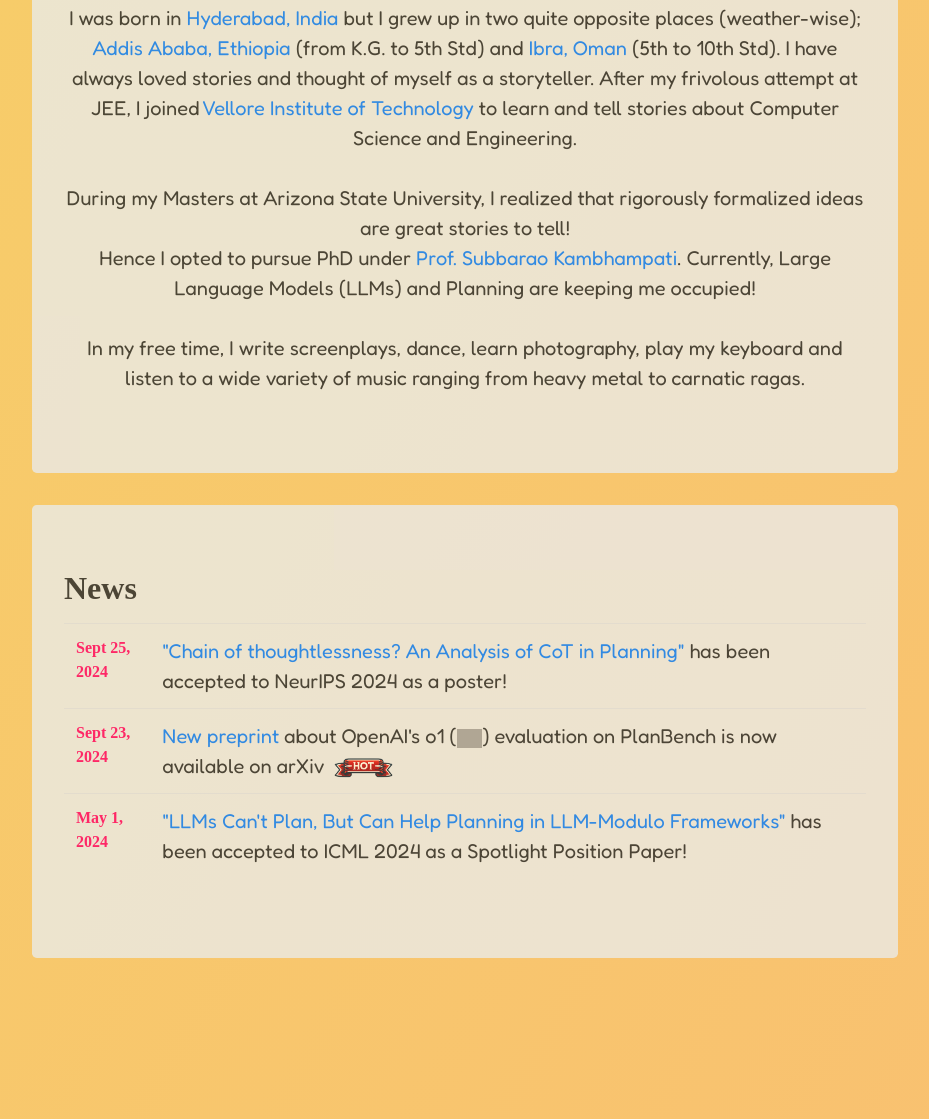
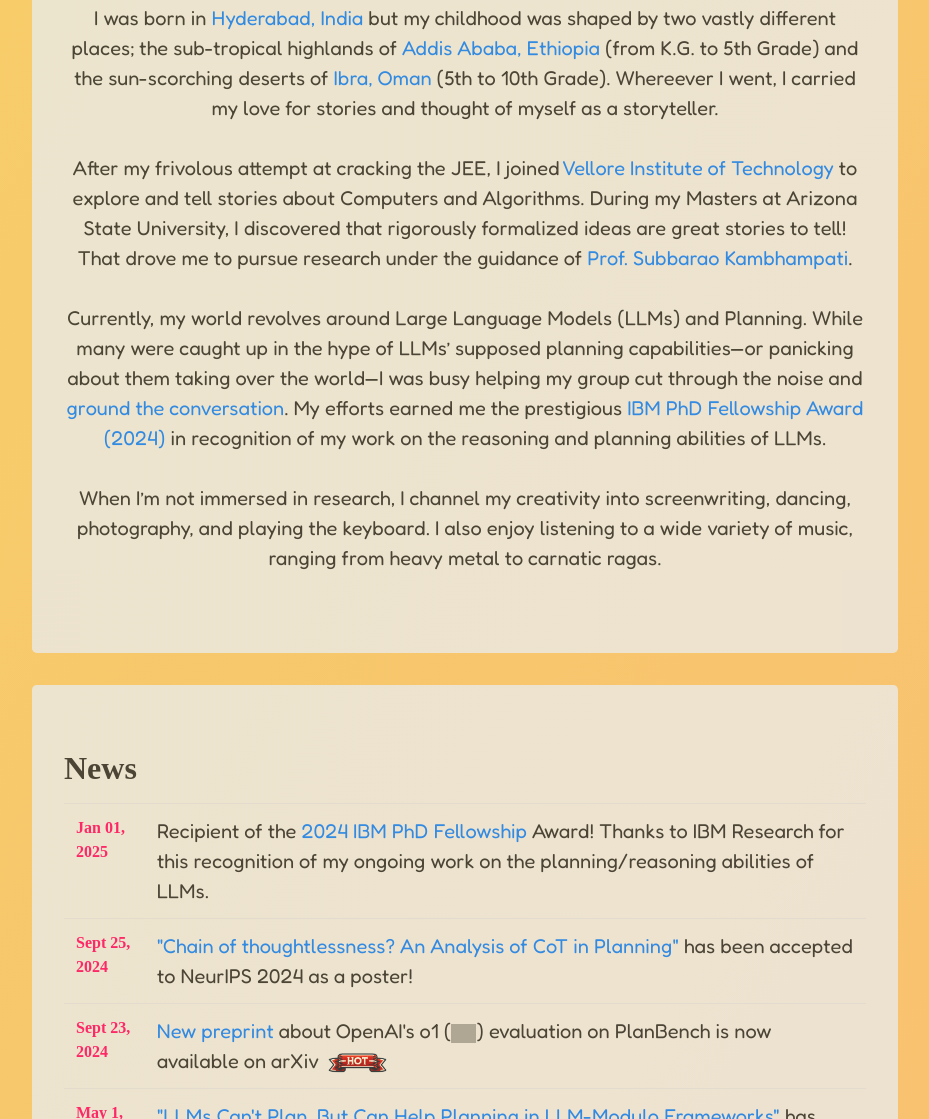
Before and after one commit to karthikv792/karthikv792.github.io, a plain HTML site: page index.html in a window 1280 px wide. Shown: the part 1463-2582 px from the top of the page, without its empty margins (175-1104 px from the left). Drawn offline with nearby package versions, Linux system fonts and the light colour scheme; grey boxes are pictures that could not be loaded; a web font is replaced by a local one.

Commit message:
UI changes

```diff
--- a/index.html
+++ b/index.html
@@ -164,20 +164,14 @@
         </h2>
         <p class="pcont">
 
-          I was born in <a href="">Hyderabad, India</a> but I grew up in two quite opposite places (weather-wise); <a
-            href="">Addis Ababa, Ethiopia </a> (from K.G. to 5th Std) and <a href="">Ibra, Oman </a>(5th to 10th Std).
-          I have always loved stories and thought of myself as a storyteller.
-          After my frivolous attempt at JEE, I joined <a href="">Vellore Institute of Technology</a> to learn and tell
-          stories about Computer Science and Engineering.
-          <br><br>
-          During my Masters at Arizona State University, I realized that rigorously formalized ideas are great stories
-          to tell!<br>
-          Hence I opted to pursue PhD under <a href="">Prof. Subbarao Kambhampati</a>. Currently, Large Language Models
-          (LLMs) and Planning are keeping me occupied!
-          <br><br>
-          In my free time, I write screenplays, dance, learn photography, play my keyboard and listen to a wide variety
-          of music ranging from heavy metal to carnatic ragas.
-
+          I was born in <a href="">Hyderabad, India</a> but my childhood was shaped by two vastly different places; the sub-tropical highlands of <a href="https://en.wikipedia.org/wiki/Addis_Ababa">Addis Ababa, Ethiopia</a> (from K.G. to 5th Grade) and the sun-scorching deserts of <a href="https://en.wikipedia.org/wiki/Ibra">Ibra, Oman </a>(5th to 10th Grade).
+          Whereever I went, I carried my love for stories and thought of myself as a storyteller.<br><br>
+          After my frivolous attempt at cracking the JEE, I joined <a href="">Vellore Institute of Technology</a> to explore and tell
+          stories about Computers and Algorithms.
+          During my Masters at Arizona State University, I discovered that rigorously formalized ideas are great stories
+          to tell!
+          That drove me to pursue research under the guidance of <a href="https://rakaposhi.eas.asu.edu/">Prof. Subbarao Kambhampati</a>. <br><br>Currently, my world revolves around Large Language Models (LLMs) and Planning. While many were caught up in the hype of LLMs’ supposed planning capabilities—or panicking about them taking over the world—I was busy helping my group cut through the noise and <a href="https://x.com/rao2z/status/1832786199972565479?s=46">ground the conversation</a>. My efforts earned me the prestigious <a href="https://www.linkedin.com/posts/school-of-computing-and-augmented-intelligence_massive-congrats-to-valmeekam-karthik-activity-7284715553657667584-aQ_4?utm_source=share&utm_medium=member_ios"> IBM PhD Fellowship Award (2024) </a> in recognition of my work on the reasoning and planning abilities of LLMs. <br><br>
+          When I’m not immersed in research, I channel my creativity into screenwriting, dancing, photography, and playing the keyboard. I also enjoy listening to a wide variety of music, ranging from heavy metal to carnatic ragas.
         </p>
         <!--<div class="mt-3" style="font-family:var(--fonttwo); font-size: 2rem;">Let's connect through these!!</div>>
              <-->
@@ -192,6 +186,11 @@
           <p class="pcont">
             <!-- #A Table with two columns - Date and Content -->
             <table class="table borderless">
+              <tr>
+                <th style="color: var(--colorA);" class="datetitle2">Jan 01, 2025</th>
+                <th class="pcont">Recipient of the <a href="">
+                 2024 IBM PhD Fellowship</a> Award! Thanks to IBM Research for this recognition of my ongoing work on the planning/reasoning abilities of LLMs.</th>
+              </tr>
               <tr>
                 <th style="color: var(--colorA);" class="datetitle2">Sept 25, 2024</th>
                 <th class="pcont"><a href="https://arxiv.org/abs/2405.04776">
```
